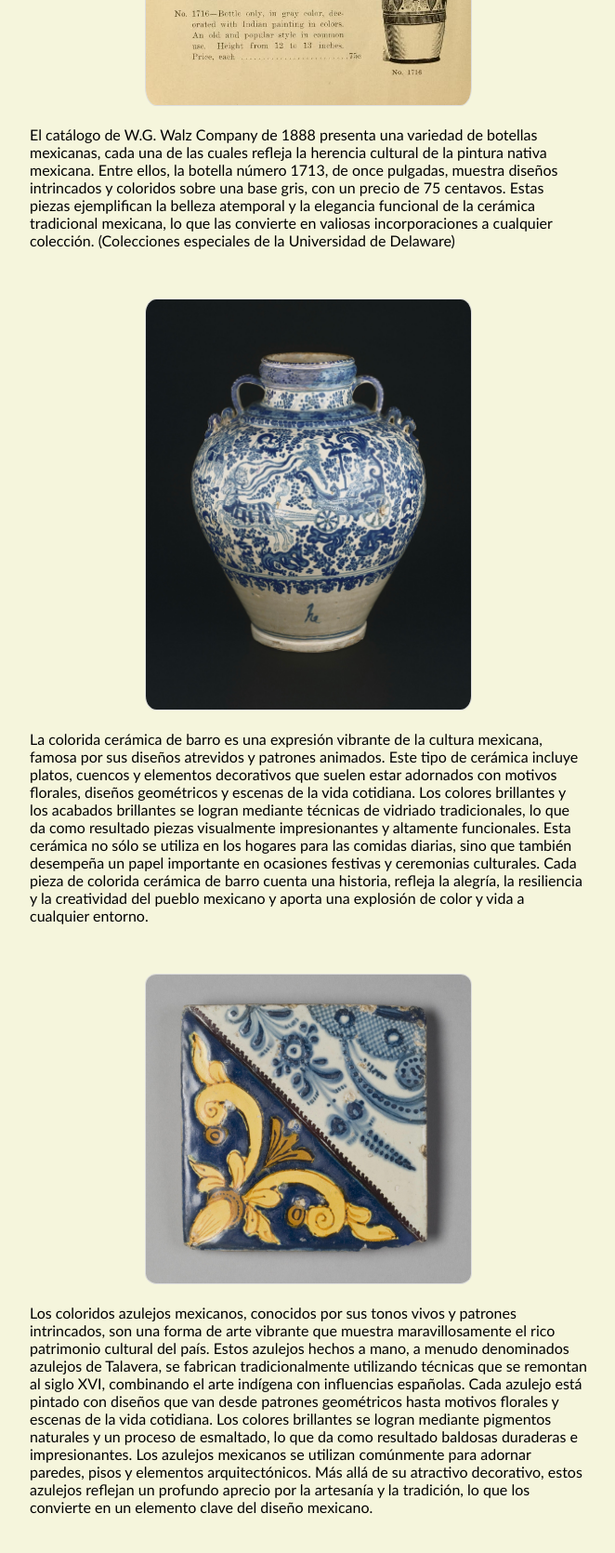
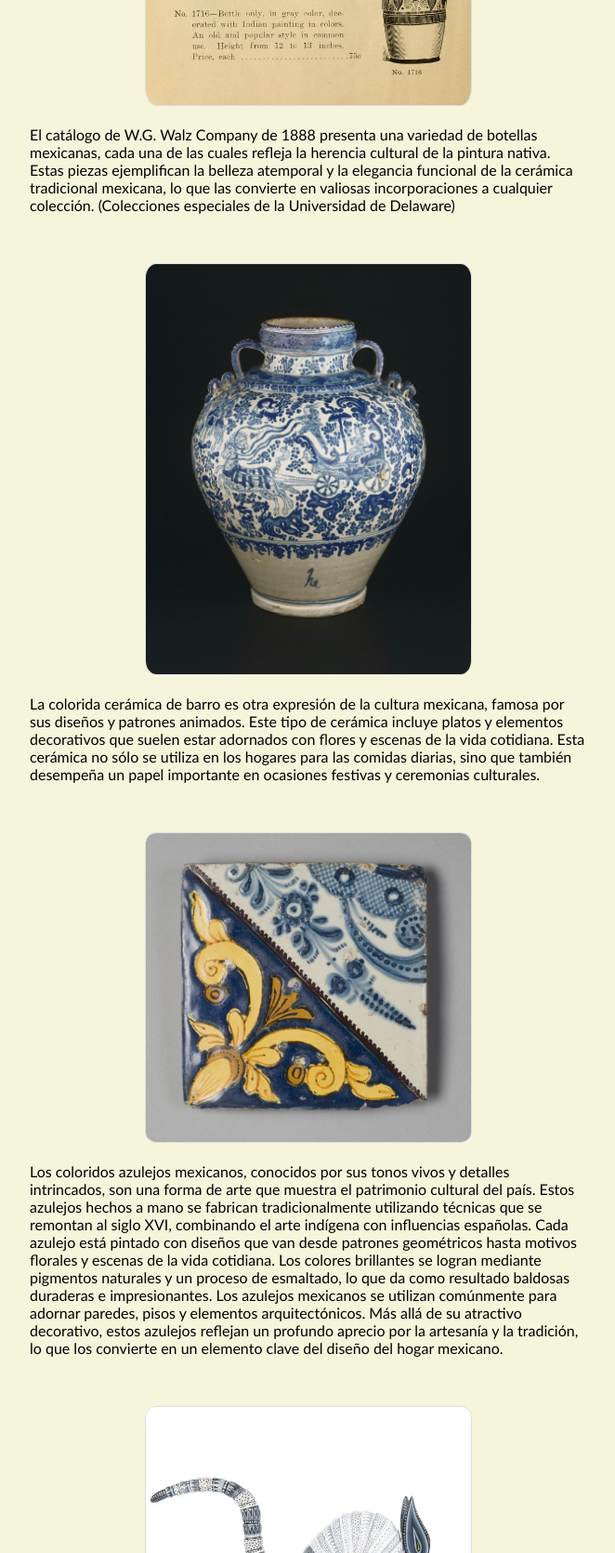
Before and after one commit to antoniav000/span205-project, a website: page pottery-clay-works.html in a window 1280 px wide. Shown: the part 620-2290 px from the top of the page at 93% size, without its empty margins (308-970 px from the left). Drawn offline with Linux system fonts and the light colour scheme.

Commit message:
sources.html and pottery-clay-works.html edits

```diff
--- a/pottery-clay-works.html
+++ b/pottery-clay-works.html
@@ -24,38 +24,32 @@
        <div class="image-description">
            <img src="assets/pottery-clay/scpottery.jpeg" alt="Special Collections Pottery">
            <p3>El catálogo de W.G. Walz Company de 1888 presenta una variedad de botellas mexicanas, cada una de las cuales
-            refleja la herencia cultural de la pintura nativa mexicana. Entre ellos, la botella número 1713, de once pulgadas,
-            muestra diseños intrincados y coloridos sobre una base gris, con un precio de 75 centavos. Estas piezas ejemplifican
-            la belleza atemporal y la elegancia funcional de la cerámica tradicional mexicana, lo que las convierte en valiosas
-            incorporaciones a cualquier colección. (Colecciones especiales de la Universidad de Delaware)</p3>
+            refleja la herencia cultural de la pintura nativa. Estas piezas ejemplifican la belleza atemporal y la elegancia funcional
+            de la cerámica tradicional mexicana, lo que las convierte en valiosas incorporaciones a cualquier colección.
+            (Colecciones especiales de la Universidad de Delaware)</p3>
        </div>
 
        <div class="image-description">
         <img src="assets/pottery-clay/blueandwhitejar.jpeg" alt="Colorful Pottery">
-        <p3>La colorida cerámica de barro es una expresión vibrante de la cultura mexicana, famosa por sus diseños atrevidos y patrones animados.
-            Este tipo de cerámica incluye platos, cuencos y elementos decorativos que suelen estar adornados con motivos florales, diseños geométricos y
-            escenas de la vida cotidiana. Los colores brillantes y los acabados brillantes se logran mediante técnicas de vidriado tradicionales, lo que da
-            como resultado piezas visualmente impresionantes y altamente funcionales. Esta cerámica no sólo se utiliza en los hogares para las comidas diarias,
-            sino que también desempeña un papel importante en ocasiones festivas y ceremonias culturales. Cada pieza de colorida cerámica de barro cuenta una historia,
-            refleja la alegría, la resiliencia y la creatividad del pueblo mexicano y aporta una explosión de color y vida a cualquier entorno.
-        </p3>
+        <p3>La colorida cerámica de barro es otra expresión de la cultura mexicana, famosa por sus diseños y patrones animados.
+            Este tipo de cerámica incluye platos y elementos decorativos que suelen estar adornados con flores y escenas de la vida cotidiana.
+            Esta cerámica no sólo se utiliza en los hogares para las comidas diarias, sino que también desempeña un papel importante en ocasiones
+            festivas y ceremonias culturales. </p3>
        </div>
 
        <div class="image-description">
         <img src="assets/pottery-clay/bluegoldtile.jpeg" alt="Colorful Pottery">
-        <p3>Los coloridos azulejos mexicanos, conocidos por sus tonos vivos y patrones intrincados, son una forma de arte vibrante que muestra maravillosamente el rico
-            patrimonio cultural del país. Estos azulejos hechos a mano, a menudo denominados azulejos de Talavera, se fabrican tradicionalmente utilizando técnicas que se
-            remontan al siglo XVI, combinando el arte indígena con influencias españolas. Cada azulejo está pintado con diseños que van desde patrones geométricos hasta motivos
+        <p3>Los coloridos azulejos mexicanos, conocidos por sus tonos vivos y detalles intrincados, son una forma de arte que muestra el patrimonio
+            cultural del país. Estos azulejos hechos a mano se fabrican tradicionalmente utilizando técnicas que se remontan al siglo XVI, combinando el arte indígena con influencias españolas. Cada azulejo está pintado con diseños que van desde patrones geométricos hasta motivos
             florales y escenas de la vida cotidiana. Los colores brillantes se logran mediante pigmentos naturales y un proceso de esmaltado, lo que da como resultado baldosas
             duraderas e impresionantes. Los azulejos mexicanos se utilizan comúnmente para adornar paredes, pisos y elementos arquitectónicos. Más allá de su atractivo decorativo,
-            estos azulejos reflejan un profundo aprecio por la artesanía y la tradición, lo que los convierte en un elemento clave del diseño mexicano.</p3>
+            estos azulejos reflejan un profundo aprecio por la artesanía y la tradición, lo que los convierte en un elemento clave del diseño del hogar mexicano.</p3>
        </div>
 
        <div class="image-description">
         <img src="assets/pottery-clay/armadillo.webp" alt="Armadillo Sculpture">
         <p3>Las figuras de animales y los alebrijes se encuentran entre las formas más encantadoras de trabajos en arcilla mexicanos, conocidos por sus colores
-            vivos y diseños imaginativos. Los alebrijes, en particular, son criaturas fantásticas que combinan características de diferentes animales, a menudo
-            pintadas en tonos sorprendentemente brillantes y patrones intrincados. Estas figuras caprichosas surgieron de la imaginación del artista Pedro Linares
+            vivos y diseños imaginativos. Los alebrijes, en particular, son criaturas fantásticas que combinan características de diferentes animales. Estas figuras caprichosas surgieron de la imaginación del artista Pedro Linares
             en la década de 1930 y desde entonces se han convertido en una parte querida del arte popular mexicano. Las figuras de animales, que van desde realistas
             hasta abstractas, a menudo tienen significados culturales y simbólicos y representan diversos aspectos de la mitología y la vida cotidiana mexicana.
             Cada pieza está meticulosamente hecha a mano, reflejando la creatividad y habilidad del artesano, y sirve como una deliciosa representación del espíritu
```
Also changed, not shown: sources.html (+32 -2 lines).
